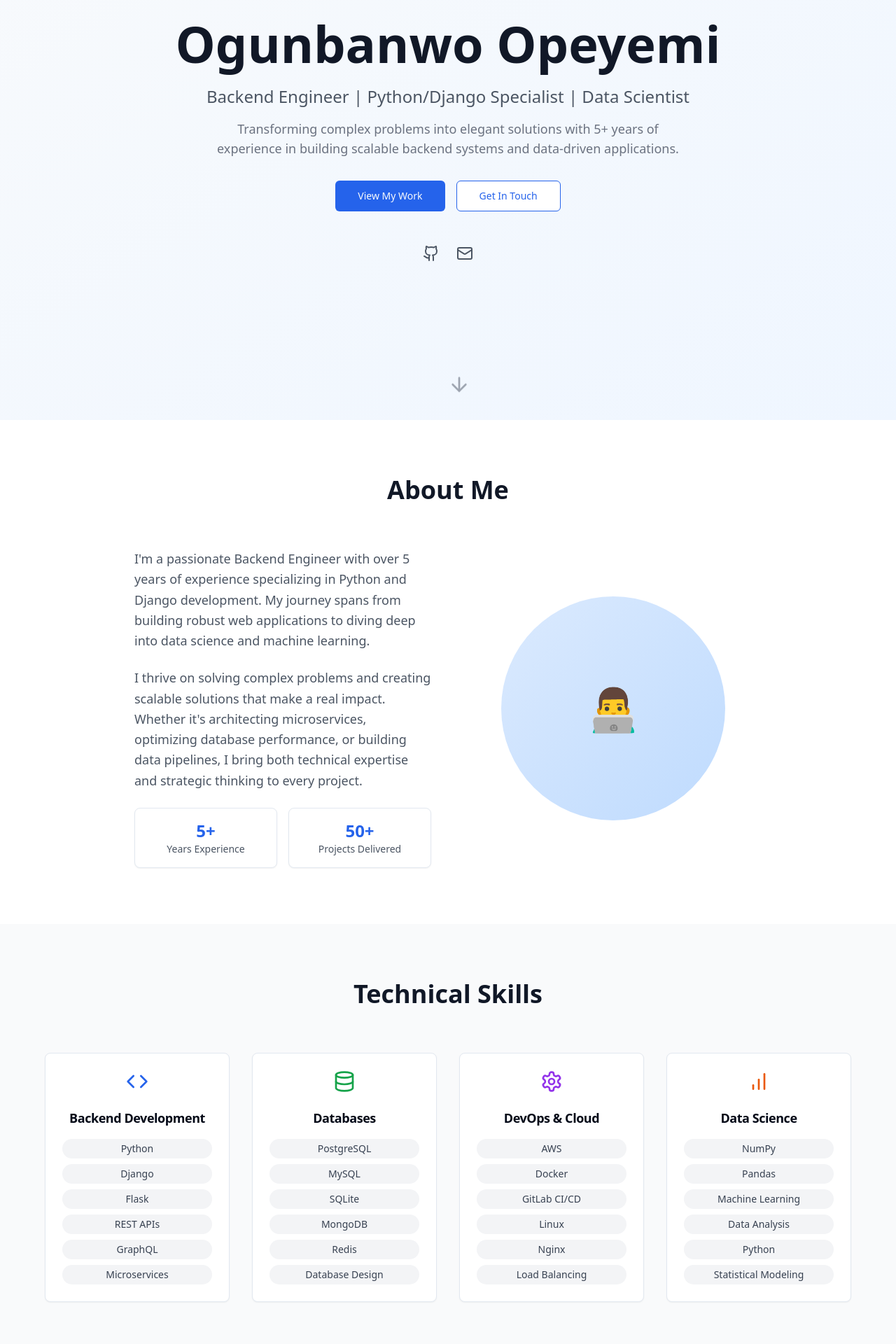
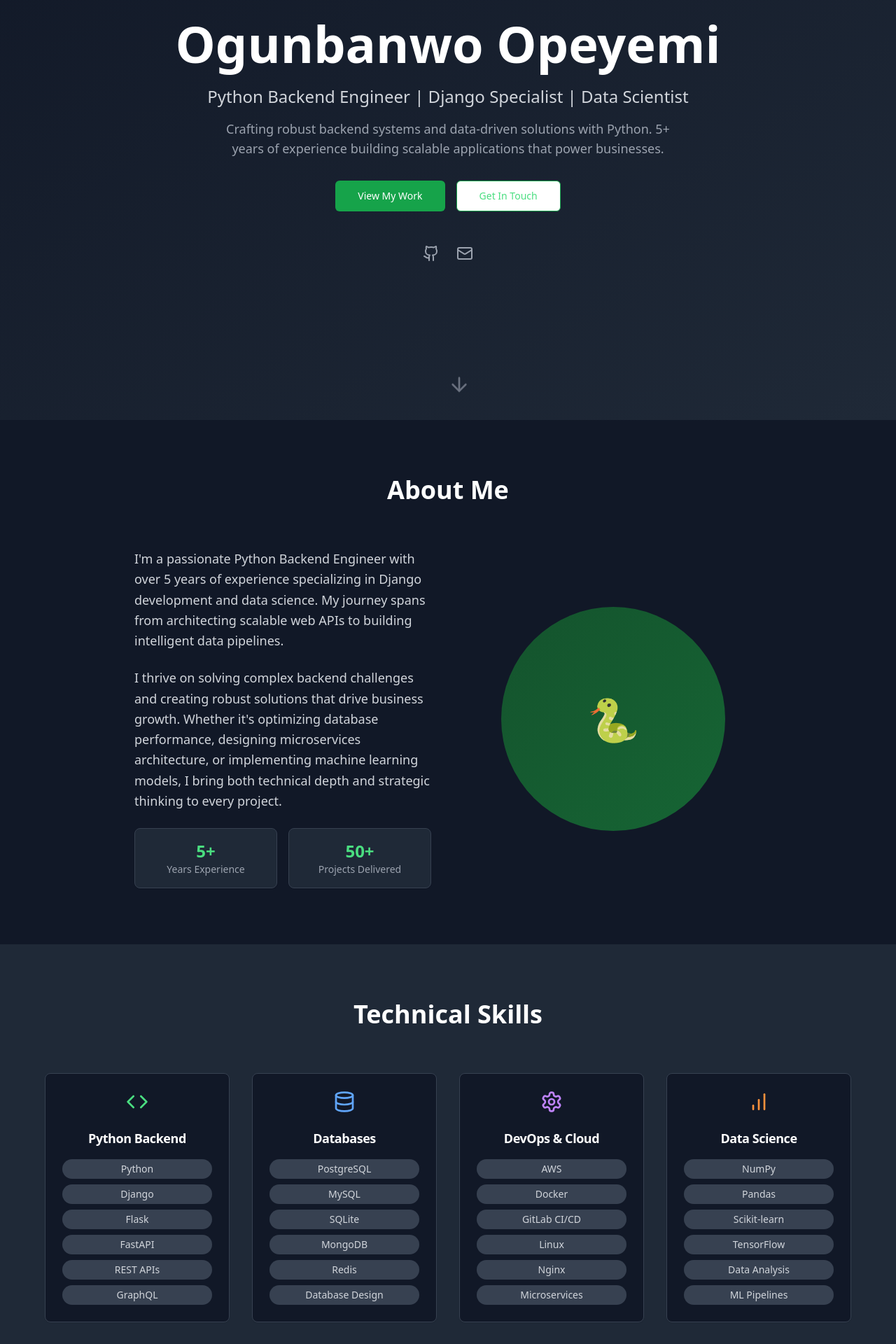
Before and after one commit to papycoda/hello-world-persona-26, a React (Vite) app: page / in a window 1280 px wide. Shown: the part 200-2120 px from the top of the page at 70% size. Built offline with nearby package versions, Linux system fonts and the light colour scheme.

Commit message:
Refactor: Implement dark mode and Python focus
- Implemented dark mode for the website.
- Updated content to reflect Python focus.

```diff
--- a/src/components/About.tsx
+++ b/src/components/About.tsx
@@ -3,47 +3,47 @@ import { Card, CardContent } from "@/components/ui/card";
 
 const About = () => {
   return (
-    <section id="about" className="py-20 bg-white">
+    <section id="about" className="py-20 bg-gray-900">
       <div className="container mx-auto px-6">
         <div className="max-w-4xl mx-auto">
-          <h2 className="text-4xl font-bold text-center text-gray-900 mb-16">
+          <h2 className="text-4xl font-bold text-center text-white mb-16">
             About Me
           </h2>
 
           <div className="grid md:grid-cols-2 gap-12 items-center">
             <div className="space-y-6">
-              <p className="text-lg text-gray-600 leading-relaxed">
-                I'm a passionate Backend Engineer with over 5 years of experience specializing in
-                Python and Django development. My journey spans from building robust web applications
-                to diving deep into data science and machine learning.
+              <p className="text-lg text-gray-300 leading-relaxed">
+                I'm a passionate Python Backend Engineer with over 5 years of experience
+                specializing in Django development and data science. My journey spans from
+                architecting scalable web APIs to building intelligent data pipelines.
               </p>
 
-              <p className="text-lg text-gray-600 leading-relaxed">
-                I thrive on solving complex problems and creating scalable solutions that make a real
-                impact. Whether it's architecting microservices, optimizing database performance, or
-                building data pipelines, I bring both technical expertise and strategic thinking to
-                every project.
+              <p className="text-lg text-gray-300 leading-relaxed">
+                I thrive on solving complex backend challenges and creating robust solutions
+                that drive business growth. Whether it's optimizing database performance,
+                designing microservices architecture, or implementing machine learning models,
+                I bring both technical depth and strategic thinking to every project.
               </p>
 
               <div className="grid grid-cols-2 gap-4 mt-8">
-                <Card className="text-center p-4">
+                <Card className="text-center p-4 bg-gray-800 border-gray-700">
                   <CardContent className="p-0">
-                    <div className="text-2xl font-bold text-blue-600">5+</div>
-                    <div className="text-sm text-gray-600">Years Experience</div>
+                    <div className="text-2xl font-bold text-green-400">5+</div>
+                    <div className="text-sm text-gray-400">Years Experience</div>
                   </CardContent>
                 </Card>
-                <Card className="text-center p-4">
+                <Card className="text-center p-4 bg-gray-800 border-gray-700">
                   <CardContent className="p-0">
-                    <div className="text-2xl font-bold text-blue-600">50+</div>
-                    <div className="text-sm text-gray-600">Projects Delivered</div>
+                    <div className="text-2xl font-bold text-green-400">50+</div>
+                    <div className="text-sm text-gray-400">Projects Delivered</div>
                   </CardContent>
                 </Card>
               </div>
             </div>
 
             <div className="flex justify-center">
-              <div className="w-80 h-80 bg-gradient-to-br from-blue-100 to-blue-200 rounded-full flex items-center justify-center">
-                <div className="text-6xl">👨‍💻</div>
+              <div className="w-80 h-80 bg-gradient-to-br from-green-900 to-green-800 rounded-full flex items-center justify-center">
+                <div className="text-6xl">🐍</div>
               </div>
             </div>
           </div>
--- a/src/components/Hero.tsx
+++ b/src/components/Hero.tsx
@@ -8,25 +8,25 @@ const Hero = () => {
   };
 
   return (
-    <section className="min-h-screen flex items-center justify-center bg-gradient-to-br from-slate-50 to-blue-50 relative">
+    <section className="min-h-screen flex items-center justify-center bg-gradient-to-br from-gray-900 to-gray-800 relative">
       <div className="container mx-auto px-6 text-center">
         <div className="max-w-4xl mx-auto">
-          <h1 className="text-5xl md:text-7xl font-bold text-gray-900 mb-6 animate-fade-in">
+          <h1 className="text-5xl md:text-7xl font-bold text-white mb-6 animate-fade-in">
             Ogunbanwo Opeyemi
           </h1>
-          <p className="text-xl md:text-2xl text-gray-600 mb-4 animate-fade-in">
-            Backend Engineer | Python/Django Specialist | Data Scientist
+          <p className="text-xl md:text-2xl text-gray-300 mb-4 animate-fade-in">
+            Python Backend Engineer | Django Specialist | Data Scientist
           </p>
-          <p className="text-lg text-gray-500 mb-8 max-w-2xl mx-auto animate-fade-in">
-            Transforming complex problems into elegant solutions with 5+ years of experience
-            in building scalable backend systems and data-driven applications.
+          <p className="text-lg text-gray-400 mb-8 max-w-2xl mx-auto animate-fade-in">
+            Crafting robust backend systems and data-driven solutions with Python.
+            5+ years of experience building scalable applications that power businesses.
           </p>
 
           <div className="flex flex-col sm:flex-row gap-4 justify-center mb-12 animate-fade-in">
             <Button
               onClick={() => scrollToSection('projects')}
               size="lg"
-              className="bg-blue-600 hover:bg-blue-700"
+              className="bg-green-600 hover:bg-green-700 text-white"
             >
               View My Work
             </Button>
@@ -34,7 +34,7 @@ const Hero = () => {
               onClick={() => scrollToSection('contact')}
               variant="outline"
               size="lg"
-              className="border-blue-600 text-blue-600 hover:bg-blue-50"
+              className="border-green-600 text-green-400 hover:bg-green-600 hover:text-white"
             >
               Get In Touch
             </Button>
@@ -45,13 +45,13 @@ const Hero = () => {
               href="https://github.com"
               target="_blank"
               rel="noopener noreferrer"
-              className="text-gray-600 hover:text-blue-600 transition-colors"
+              className="text-gray-400 hover:text-green-400 transition-colors"
             >
               <Github size={24} />
             </a>
             <a
               href="mailto:contact@yemibanwo.dev"
-              className="text-gray-600 hover:text-blue-600 transition-colors"
+              className="text-gray-400 hover:text-green-400 transition-colors"
             >
               <Mail size={24} />
             </a>
@@ -61,7 +61,7 @@ const Hero = () => {
 
       <button
         onClick={() => scrollToSection('about')}
-        className="absolute bottom-8 left-1/2 transform -translate-x-1/2 text-gray-400 hover:text-blue-600 transition-colors animate-bounce"
+        className="absolute bottom-8 left-1/2 transform -translate-x-1/2 text-gray-500 hover:text-green-400 transition-colors animate-bounce"
       >
         <ArrowDown size={32} />
       </button>
--- a/src/components/Projects.tsx
+++ b/src/components/Projects.tsx
@@ -6,25 +6,25 @@ import { ExternalLink, Github } from "lucide-react";
 const Projects = () => {
   const projects = [
     {
-      title: "E-Commerce API Platform",
-      description: "Scalable REST API built with Django and PostgreSQL, handling 10,000+ daily transactions with real-time inventory management.",
-      technologies: ["Django", "PostgreSQL", "Redis", "AWS", "Docker"],
+      title: "Django E-Commerce API",
+      description: "Scalable REST API built with Django REST Framework and PostgreSQL, handling 10,000+ daily transactions with real-time inventory management and payment processing.",
+      technologies: ["Django", "DRF", "PostgreSQL", "Redis", "Celery", "AWS"],
       liveUrl: "#",
       githubUrl: "#",
       featured: true
     },
     {
-      title: "Data Analytics Dashboard",
-      description: "Real-time data processing pipeline with interactive dashboard for business intelligence and reporting.",
-      technologies: ["Python", "Pandas", "NumPy", "Flask", "React"],
+      title: "Python Data Pipeline",
+      description: "Real-time data processing pipeline using Python, Pandas, and Apache Kafka for ETL operations and business intelligence reporting.",
+      technologies: ["Python", "Pandas", "Kafka", "PostgreSQL", "Docker", "Airflow"],
       liveUrl: "#",
       githubUrl: "#",
       featured: true
     },
     {
-      title: "Microservices Architecture",
-      description: "Distributed system with multiple services handling user management, payments, and notifications.",
-      technologies: ["Django", "Docker", "Kubernetes", "RabbitMQ", "PostgreSQL"],
+      title: "Flask Microservices",
+      description: "Distributed microservices architecture using Flask, Docker, and Kubernetes for user management, payments, and notification services.",
+      technologies: ["Flask", "Docker", "Kubernetes", "RabbitMQ", "MongoDB", "JWT"],
       liveUrl: "#",
       githubUrl: "#",
       featured: false
@@ -32,27 +32,27 @@ const Projects = () => {
   ];
 
   return (
-    <section id="projects" className="py-20 bg-gray-50">
+    <section id="projects" className="py-20 bg-gray-900">
       <div className="container mx-auto px-6">
         <div className="max-w-6xl mx-auto">
-          <h2 className="text-4xl font-bold text-center text-gray-900 mb-16">
+          <h2 className="text-4xl font-bold text-center text-white mb-16">
             Featured Projects
           </h2>
 
           <div className="grid md:grid-cols-2 lg:grid-cols-3 gap-8">
             {projects.map((project, index) => (
-              <Card key={index} className="hover:shadow-xl transition-all duration-300 hover:-translate-y-2">
+              <Card key={index} className="hover:shadow-xl transition-all duration-300 hover:-translate-y-2 bg-gray-800 border-gray-700">
                 <CardHeader>
-                  <CardTitle className="text-xl text-gray-900">{project.title}</CardTitle>
+                  <CardTitle className="text-xl text-white">{project.title}</CardTitle>
                 </CardHeader>
                 <CardContent>
-                  <p className="text-gray-600 mb-4 line-clamp-3">{project.description}</p>
+                  <p className="text-gray-300 mb-4 line-clamp-3">{project.description}</p>
 
                   <div className="flex flex-wrap gap-2 mb-6">
                     {project.technologies.map((tech, techIndex) => (
                       <span
                         key={techIndex}
-                        className="px-3 py-1 bg-blue-100 text-blue-800 text-xs rounded-full"
+                        className="px-3 py-1 bg-green-900 text-green-300 text-xs rounded-full"
                       >
                         {tech}
                       </span>
@@ -60,11 +60,11 @@ const Projects = () => {
                   </div>
 
                   <div className="flex gap-4">
-                    <Button variant="outline" size="sm" className="flex items-center gap-2">
+                    <Button variant="outline" size="sm" className="flex items-center gap-2 border-green-600 text-green-400 hover:bg-green-600 hover:text-white">
                       <ExternalLink className="w-4 h-4" />
                       Live Demo
                     </Button>
-                    <Button variant="outline" size="sm" className="flex items-center gap-2">
+                    <Button variant="outline" size="sm" className="flex items-center gap-2 border-gray-600 text-gray-400 hover:bg-gray-600 hover:text-white">
                       <Github className="w-4 h-4" />
                       Code
                     </Button>
@@ -75,7 +75,7 @@ const Projects = () => {
           </div>
 
           <div className="text-center mt-12">
-            <Button variant="outline" size="lg">
+            <Button variant="outline" size="lg" className="border-green-600 text-green-400 hover:bg-green-600 hover:text-white">
               View All Projects
             </Button>
           </div>
--- a/src/components/Skills.tsx
+++ b/src/components/Skills.tsx
@@ -5,50 +5,50 @@ import { Code, Database, Settings, BarChart } from "lucide-react";
 const Skills = () => {
   const skillCategories = [
     {
-      title: "Backend Development",
-      icon: <Code className="w-8 h-8 text-blue-600" />,
-      skills: ["Python", "Django", "Flask", "REST APIs", "GraphQL", "Microservices"]
+      title: "Python Backend",
+      icon: <Code className="w-8 h-8 text-green-400" />,
+      skills: ["Python", "Django", "Flask", "FastAPI", "REST APIs", "GraphQL"]
     },
     {
       title: "Databases",
-      icon: <Database className="w-8 h-8 text-green-600" />,
+      icon: <Database className="w-8 h-8 text-blue-400" />,
       skills: ["PostgreSQL", "MySQL", "SQLite", "MongoDB", "Redis", "Database Design"]
     },
     {
       title: "DevOps & Cloud",
-      icon: <Settings className="w-8 h-8 text-purple-600" />,
-      skills: ["AWS", "Docker", "GitLab CI/CD", "Linux", "Nginx", "Load Balancing"]
+      icon: <Settings className="w-8 h-8 text-purple-400" />,
+      skills: ["AWS", "Docker", "GitLab CI/CD", "Linux", "Nginx", "Microservices"]
     },
     {
       title: "Data Science",
-      icon: <BarChart className="w-8 h-8 text-orange-600" />,
-      skills: ["NumPy", "Pandas", "Machine Learning", "Data Analysis", "Python", "Statistical Modeling"]
+      icon: <BarChart className="w-8 h-8 text-orange-400" />,
+      skills: ["NumPy", "Pandas", "Scikit-learn", "TensorFlow", "Data Analysis", "ML Pipelines"]
     }
   ];
 
   return (
-    <section id="skills" className="py-20 bg-gray-50">
+    <section id="skills" className="py-20 bg-gray-800">
       <div className="container mx-auto px-6">
         <div className="max-w-6xl mx-auto">
-          <h2 className="text-4xl font-bold text-center text-gray-900 mb-16">
+          <h2 className="text-4xl font-bold text-center text-white mb-16">
             Technical Skills
           </h2>
 
           <div className="grid md:grid-cols-2 lg:grid-cols-4 gap-8">
             {skillCategories.map((category, index) => (
-              <Card key={index} className="hover:shadow-lg transition-shadow duration-300">
+              <Card key={index} className="hover:shadow-lg transition-shadow duration-300 bg-gray-900 border-gray-700">
                 <CardHeader className="text-center pb-4">
                   <div className="flex justify-center mb-4">
                     {category.icon}
                   </div>
-                  <CardTitle className="text-lg">{category.title}</CardTitle>
+                  <CardTitle className="text-lg text-white">{category.title}</CardTitle>
                 </CardHeader>
                 <CardContent>
                   <div className="space-y-2">
                     {category.skills.map((skill, skillIndex) => (
                       <div
                         key={skillIndex}
-                        className="bg-gray-100 rounded-full px-3 py-1 text-sm text-gray-700 text-center"
+                        className="bg-gray-700 rounded-full px-3 py-1 text-sm text-gray-300 text-center"
                       >
                         {skill}
                       </div>
--- a/src/pages/Index.tsx
+++ b/src/pages/Index.tsx
@@ -8,7 +8,7 @@ import Contact from "@/components/Contact";
 
 const Index = () => {
   return (
-    <div className="min-h-screen bg-white">
+    <div className="min-h-screen bg-gray-900">
       <Hero />
       <About />
       <Skills />
```
